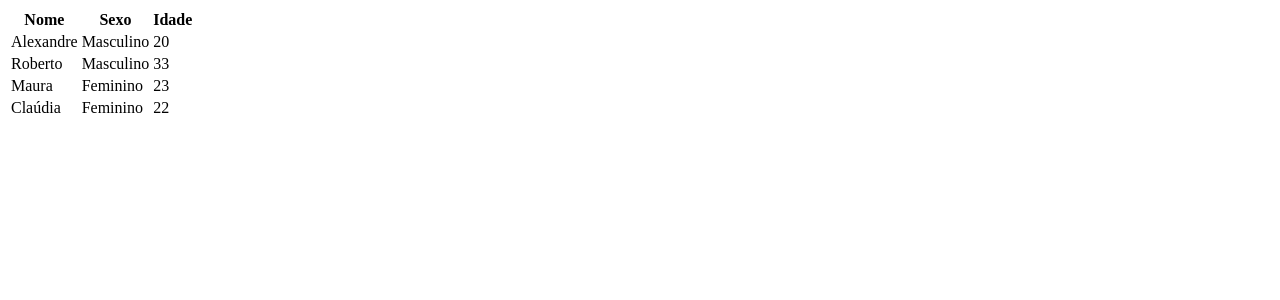
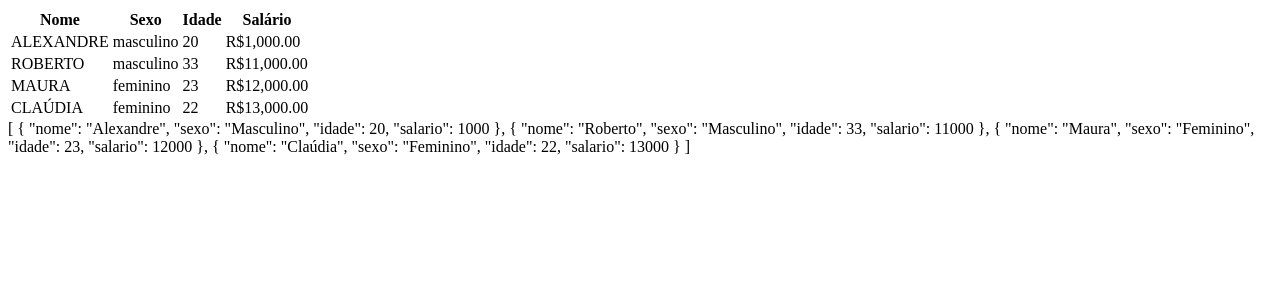
Before and after one commit to GabrielTonhatti/curso-angular-2-v17, an Angular app in the folder projeto1/: page / in a window 1280 px wide. Shown: the top 300 px of the page. Built offline with nearby package versions, Linux system fonts and the light colour scheme.

Commit message:
12. Pipes em Angular

```diff
--- a/projeto1/src/app/app.component.html
+++ b/projeto1/src/app/app.component.html
@@ -4,16 +4,20 @@
       <th>Nome</th>
       <th>Sexo</th>
       <th>Idade</th>
+      <th>Salário</th>
     </tr>
   </thead>
 
   <tbody>
     <tr *ngFor="let cliente of clientes">
-      <td>{{ cliente.nome }}</td>
-      <td>{{ cliente.sexo }}</td>
+      <td>{{ cliente.nome | uppercase }}</td>
+      <td>{{ cliente.sexo | lowercase }}</td>
       <td>{{ cliente.idade }}</td>
+      <td>{{ cliente.salario | currency : "BRL" }}</td>
     </tr>
   </tbody>
 </table>
 
+<span>{{ clientes | json }}</span>
+
 <router-outlet></router-outlet>
--- a/projeto1/src/app/app.component.ts
+++ b/projeto1/src/app/app.component.ts
@@ -27,6 +27,30 @@ import {
  * </span>
  */
 
+/**
+ * Diretivas Estruturais
+ * 1 - ngFor - Itera sobre uma lista de elementos:
+ *  <tr *ngFor="let cliente of clientes">
+ *    <td>{{ cliente.nome }}</td>
+ *    <td>{{ cliente.sexo }}</td>
+ *    <td>{{ cliente.idade }}</td>
+ *  </tr>
+ */
+
+/**
+ * Pipes
+ * 1 - uppercase - Transforma o texto em maiúsculo. - {{ cliente.nome | uppercase }}
+ * 2 - lowercase - Transforma o texto em minúsculo. - {{ cliente.nome | lowercase }}
+ * 3 - currency - Formata um número para moeda. - {{ cliente.salario | currency : "BRL" }}
+ * 4 - date - Formata uma data. - {{ cliente.dataNascimento | date : "dd/MM/yyyy" }}
+ * 5 - json - Formata um objeto para JSON. - {{ cliente | json }}
+ * 6 - slice - Corta um texto. - {{ cliente.nome | slice : 0 : 3 }}
+ * 7 - async - Trabalha com observables. - {{ cliente | async }}
+ * 8 - percent - Formata um número para porcentagem. - {{ cliente.salario | percent }}
+ * 9 - number - Formata um número. - {{ cliente.salario | number : "1.2-2" }}
+ * 10 - decimal - Formata um número para decimal. - {{ cliente.salario | decimal : "1.2-2" }}
+ */
+
 @Component({
   selector: 'app-root',
   templateUrl: './app.component.html',
@@ -39,33 +63,27 @@ export class AppComponent {
       nome: 'Alexandre',
       sexo: 'Masculino',
       idade: 20,
+      salario: 1000,
     },
     {
       nome: 'Roberto',
       sexo: 'Masculino',
       idade: 33,
+      salario: 11000,
     },
     {
       nome: 'Maura',
       sexo: 'Feminino',
       idade: 23,
+      salario: 12000,
     },
     {
       nome: 'Claúdia',
       sexo: 'Feminino',
       idade: 22,
+      salario: 13000,
     },
   ];
 
   constructor() {}
-
-  /**
-   * Diretivas Estruturais
-   * 1 - ngFor - Itera sobre uma lista de elementos:
-   *  <tr *ngFor="let cliente of clientes">
-   *    <td>{{ cliente.nome }}</td>
-   *    <td>{{ cliente.sexo }}</td>
-   *    <td>{{ cliente.idade }}</td>
-   *  </tr>
-   */
 }
```
